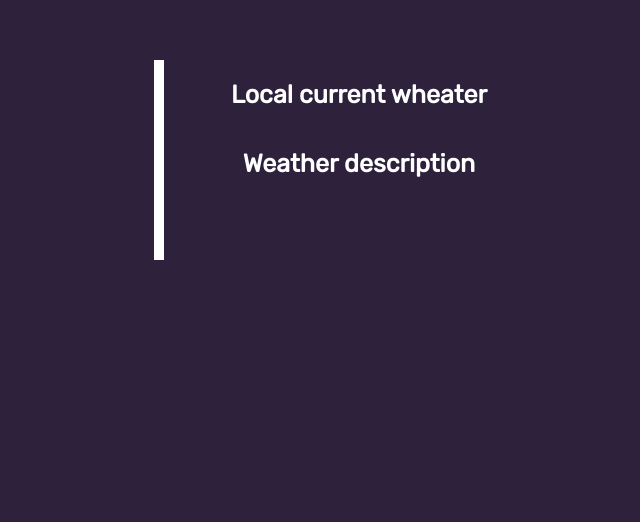
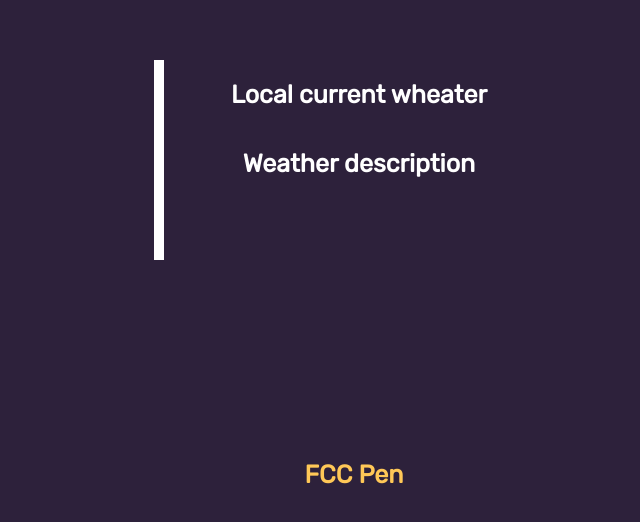
Before and after one commit to heron182/localWeather, a plain HTML site: page index.html in a window 1280 px wide. Shown: the part 140-662 px from the top of the page, without its empty margins (286-926 px from the left). Drawn offline with nearby package versions, Linux system fonts and the light colour scheme.

Commit message:
minor style changes

```diff
--- a/index.html
+++ b/index.html
@@ -7,6 +7,7 @@
         integrity="sha384-wvfXpqpZZVQGK6TAh5PVlGOfQNHSoD2xbE+QkPxCAFlNEevoEH3Sl0sibVcOQVnN"
         crossorigin="anonymous">
         <link href="https://fonts.googleapis.com/css?family=Quicksand|Rubik" rel="stylesheet">
+        <title>Current local weather</title>
     </head>
     <body>
 
@@ -55,7 +56,7 @@
                 </div>
             </div>
         </div>
-
+        <a href="http://codepen.io/freeCodeCamp/full/bELRjV">FCC Pen </a>
         <script src="https://code.jquery.com/jquery-3.2.1.min.js"
         integrity="sha256-hwg4gsxgFZhOsEEamdOYGBf13FyQuiTwlAQgxVSNgt4="
         crossorigin="anonymous"></script>
--- a/style.css
+++ b/style.css
@@ -14,10 +14,13 @@ body {
   margin: 0;
   background-color: #2D213B;
   font-weight: bold;
+  text-align: center;
 }
 
 a {
-    color: inherit;
+    color: #FFC857;
+    text-align: center;
+    text-decoration: none;
 }
 .wrapper{
     width: 800px;
```
